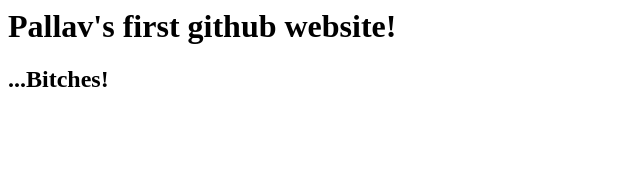
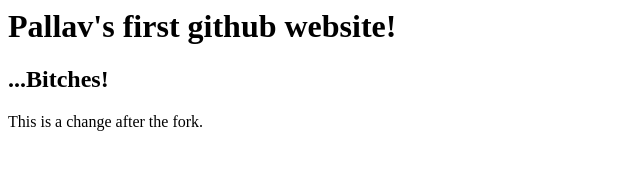
Before and after one commit to pallavpunhani/pallavpunhani.github.io, a plain HTML site: page index.html in a window 1280 px wide. Shown: the whole page, without its empty margins (0-640 px from the left). Drawn offline with Linux system fonts and the light colour scheme.

Commit message:
changed index

```diff
--- a/index.html
+++ b/index.html
@@ -1,3 +1,5 @@
 <h1>Pallav's first github website!</h1>
 
 <h2>...Bitches!</h2>
+
+<p>This is a change after the fork.</p>
```
